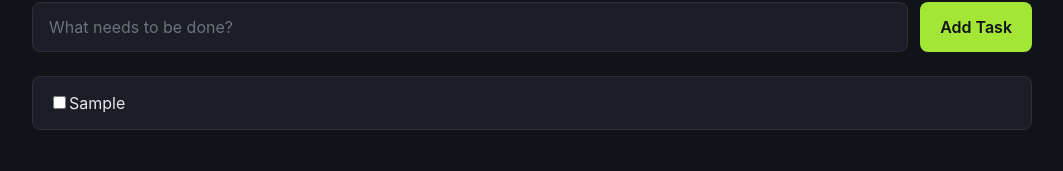
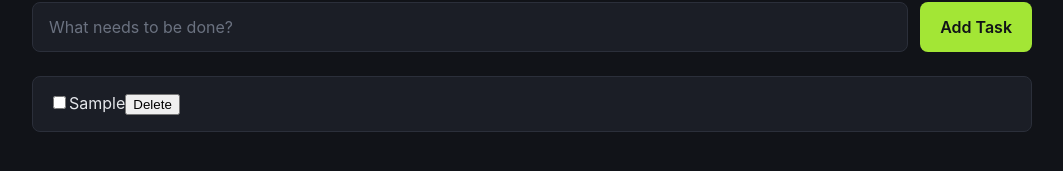
Before and after one commit to dabyko/Task-Manager, a React (Vite) app: page / in a window 1280 px wide. Both pictures are taken after typing "Sample" into the empty fields and a click on the button "Add Task". Shown: the part 435-606 px from the top of the page, without its empty margins (108-1171 px from the left). Built offline with nearby package versions, Linux system fonts and the light colour scheme.

Commit message:
Add task deletion

```diff
--- a/src/App.jsx
+++ b/src/App.jsx
@@ -38,6 +38,10 @@ function App() {
     );
   }
 
+  function handleDeleteTask(id) {
+     setTasks(tasks.filter((task) => task.id !== id));
+  }
+
   const completedTasks = tasks.filter((task) => task.completed).length;
 
   return (
@@ -75,6 +79,7 @@ function App() {
                 key={task.id}
                 task={task}
                 onToggle={handleToggleTask}
+                onDelete={handleDeleteTask}
               />
             ))}
           </ul>
--- a/src/TaskItem.jsx
+++ b/src/TaskItem.jsx
@@ -1,4 +1,4 @@
-function TaskItem({task, onToggle}) {
+function TaskItem({task, onToggle, onDelete}) {
   return (
     <li>
         <input
@@ -10,6 +10,10 @@ function TaskItem({task, onToggle}) {
         <span className={task.completed ? "completed" : ""}>
             {task.text}
         </span>
+
+        <button onClick={() => onDelete(task.id)}>
+            Delete
+        </button>
     </li>
   );
 }
```
Lines whose indentation alone changed are shown as unchanged.
